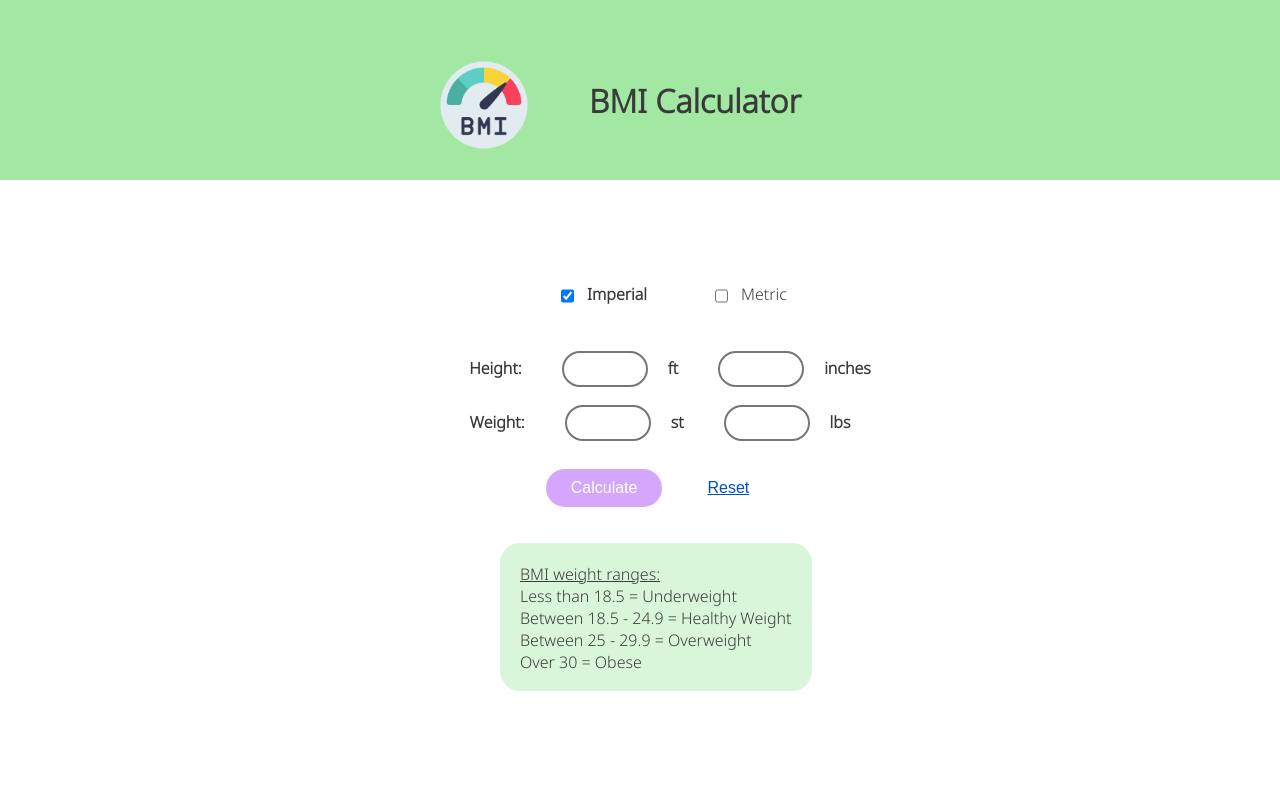
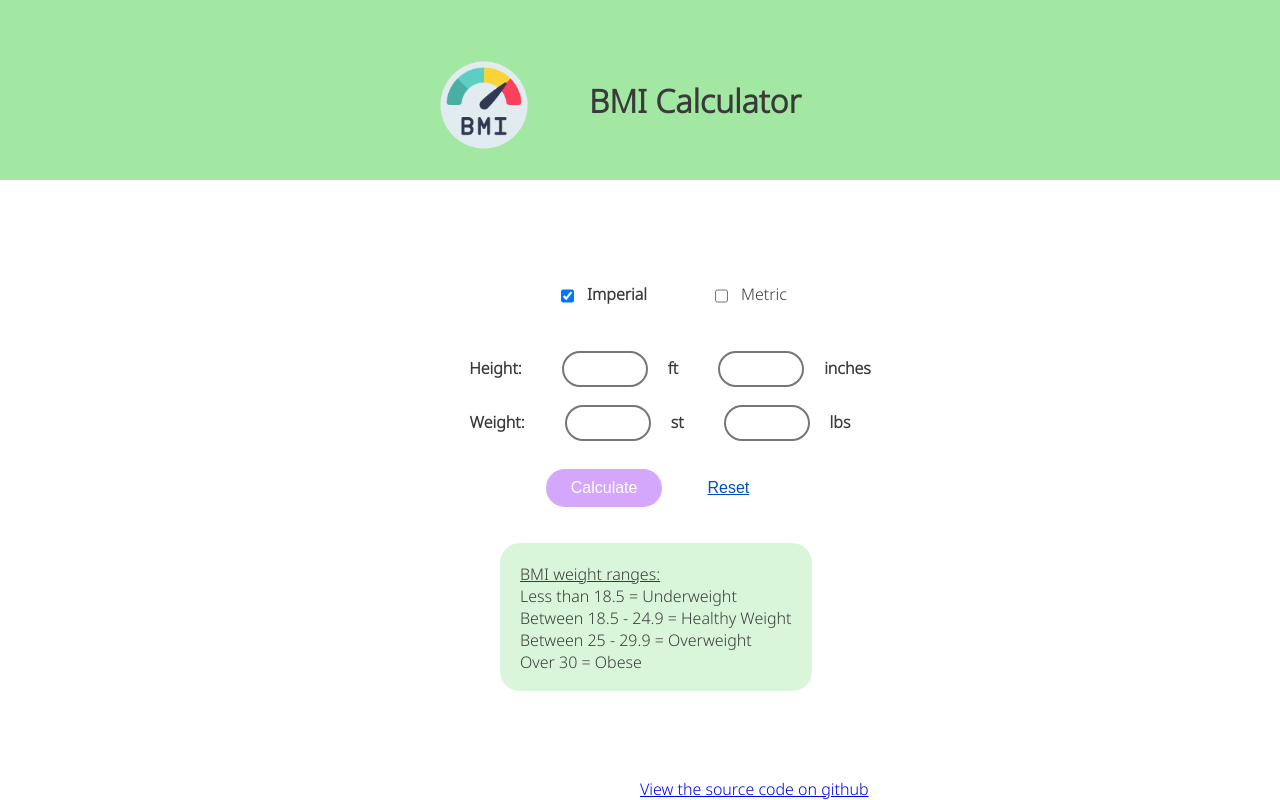
Before and after one commit to Cayden-145/HealthMate, a React (Create React App) app: page / in a window 1280 px wide. Built offline with nearby package versions, Linux system fonts and the light colour scheme; the HTML template or start-up script is replaced by a standard one; a web font is replaced by a local one.

Commit message:
Added source code link to bottom of page

```diff
--- a/src/App.css
+++ b/src/App.css
@@ -254,3 +254,9 @@ input[type="number"] {
   display: none;
   background-color: white;
 }
+
+.source__text-link {
+  position: absolute;
+  bottom: 0;
+  max-width: 100vw;
+}
--- a/src/App.tsx
+++ b/src/App.tsx
@@ -448,6 +448,16 @@ const App = () => {
                   </a>
               </div>
           </div>
+
+          <div className={"source"}>
+              <a
+              href={"https://github.com/Cayden-145/bmi-calculator"}
+              className="source__text-link"
+              target="_blank"
+              rel="noreferrer">
+                  View the source code on github
+              </a>
+          </div>
       </div>
   );
 }
```
